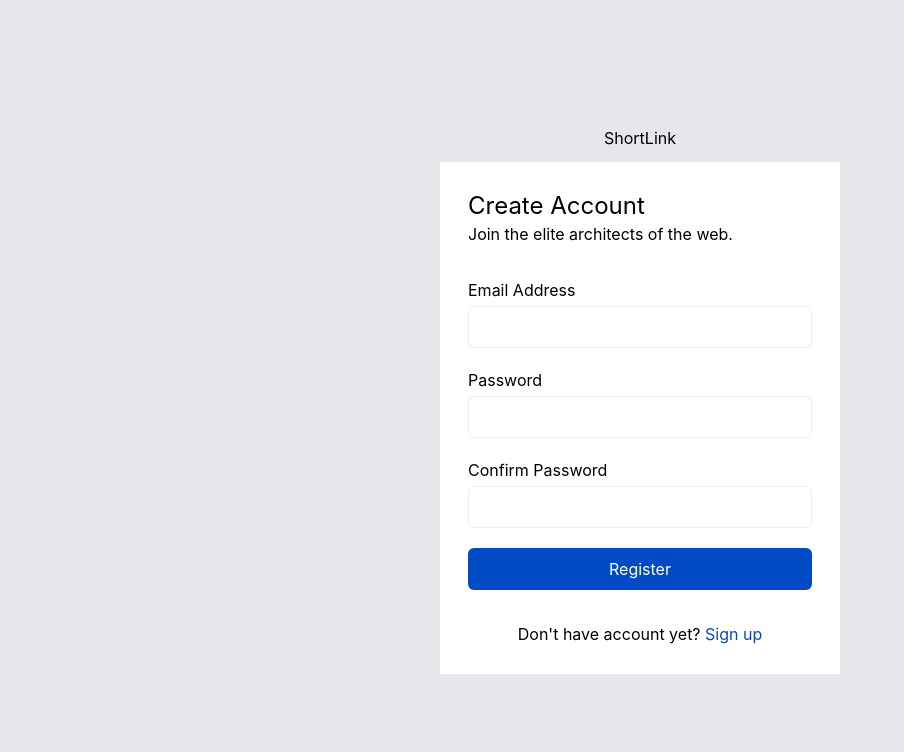
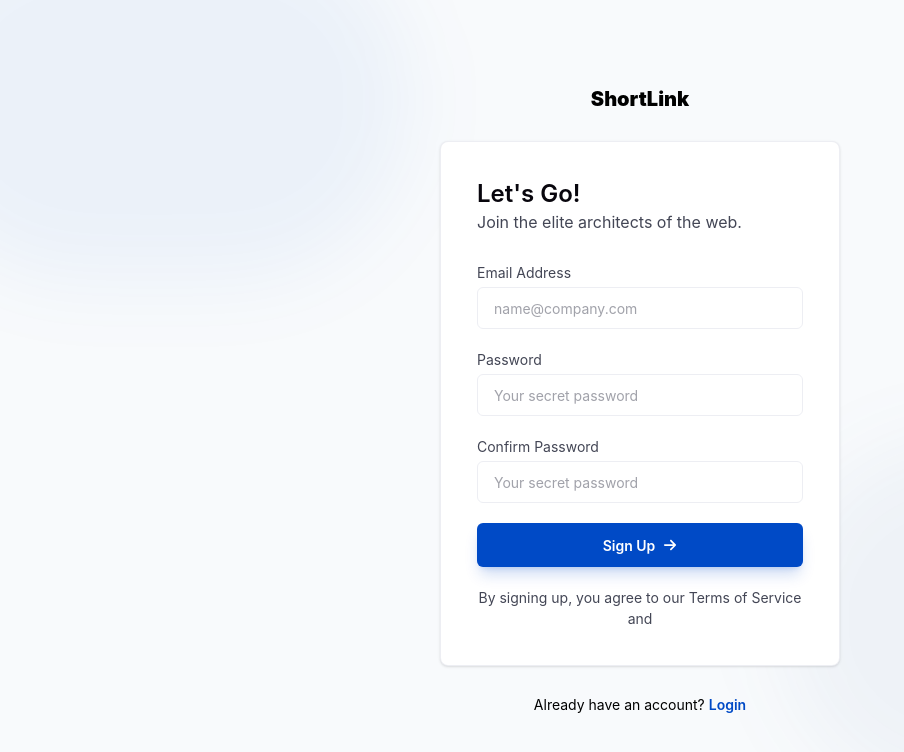
Before and after one commit to bildanjhry/koda-b8-phase3-frontend, a React (Vite) app: page /register in a window 1280 px wide. Shown: the top 752 px of the page, without its empty margins (0-904 px from the left). Built offline with nearby package versions, Linux system fonts and the light colour scheme.

Commit message:
feat: do some refinement at auth pages and  login-logout

```diff
--- a/src/components/ui/Navbar.jsx
+++ b/src/components/ui/Navbar.jsx
@@ -107,13 +107,13 @@
                         <IoPerson className="text-(--mute)"/>
                     </div>
                 </Link>
-                <Link
+                {/* <Link
                 to={"/register"}
                 className="bg-(--primary) cent-content rounded-lg shadow-button cursor-pointer
                 font-semibold text-white h-9 w-21.75"
                 type="button">
                     Log Out
-                </Link>
+                </Link> */}
             </section>
             }
         </div>
--- a/src/pages/auth/Login.jsx
+++ b/src/pages/auth/Login.jsx
@@ -32,9 +32,19 @@
 	}
 
     return (
-        <div className="cent-content w-full h-screen gap-7 flex-col bg-slate-50">
+        <div className="cent-content w-full h-screen overflow-hidden gap-7 flex-col bg-slate-50 relative">
+            <div className="w-lg h-90.25 absolute -left-25 -top-20
+            rounded-full bg-[#004AC60D] blur-2xl z-5">
+
+            </div>
+
+            <div className="w-lg h-90.25 absolute -right-3 bottom-0
+            rounded-full bg-[#495C950D] blur-2xl">
+
+            </div>
+
             <p className="text-xl font-[1000]">ShortLink</p>
-            <div className="flex flex-col w-100 rounded-lg border border-(--border) shadow-sm bg-white p-8">
+            <div className="flex flex-col w-100 rounded-lg z-10 border border-(--border) shadow-sm bg-white p-9">
                 <form
 					onSubmit={handleSubmit}
 				    action=""
@@ -48,6 +58,7 @@
                         <div className="flex flex-col text-left gap-1">
                             <label htmlFor="email">Email Address</label>
                             <input
+                                required
                                 placeholder="name@company.com"
                                 className="h-10.5 text-[14px] outline-none pl-4 rounded-md border border-(--border)"
                                 type="text" name="email" id="email" />
@@ -58,6 +69,8 @@
                                 <p className="text-(--primary) text-[13px]">Forgot Password?</p>
                             </div>
                             <input
+                                required
+                                placeholder="Your secret password"
                                 className="h-10.5 outline-none pl-4 rounded-md border border-(--border)"
                                 type="password" name="password" id="password" />
                         </div>
@@ -75,7 +88,7 @@
                             <span className="h-px w-20 bg-(--border)"></span>
                         </div>
 
-                        <div className="w-full h-12 mb-4 border-2 border-(--border) rounded-lg content-center">
+                        <div className="w-full font-semibold h-12 mb-4 border-2 border-(--border) rounded-lg content-center">
                             Sign in with Google
                         </div>
 
@@ -83,8 +96,8 @@
                 </form>
             </div>
             <footer>
-                <p>Don't have account yet? <span className="text-(--primary)">
-                    <Link to={"/register"}>Sign up</Link></span></p>
+                <p className="text-[14px]">Don't have account yet? <span className="text-(--primary)">
+                    <Link className="font-semibold" to={"/register"}>Sign up</Link></span></p>
             </footer>
         </div>
     )
--- a/src/pages/auth/Register.jsx
+++ b/src/pages/auth/Register.jsx
@@ -1,5 +1,7 @@
 import { Link } from "react-router"
 import { useNavigate } from "react-router"
+import { HiArrowRight } from "react-icons/hi2";
+import { FaArrowRight } from "react-icons/fa6";
 
 export default function Register() {
 		const navigate = useNavigate()
@@ -30,46 +32,74 @@
 			}
 		}
     return (
-        <div className="cent-content w-full h-screen gap-3 flex-col bg-gray-200">
-            <h3>ShortLink</h3>
-            <div className="flex flex-col w-[400px] bg-white p-7">
+        <div className="cent-content w-full h-screen overflow-hidden gap-7 flex-col bg-slate-50 relative">
+            <div className="w-lg h-90.25 absolute -left-25 -top-20
+            rounded-full bg-[#004AC60D] blur-2xl z-5">
+
+            </div>
+
+            <div className="w-lg h-90.25 absolute -right-3 bottom-0
+            rounded-full bg-[#495C950D] blur-2xl">
+
+            </div>
+
+            <p className="text-xl font-[1000]">ShortLink</p>
+            <div className="flex flex-col w-100 rounded-lg z-10 border border-(--border) shadow-sm bg-white p-9">
                 <form
-								onSubmit={handleSubmit}
-								action="" className="flex flex-col gap-8 w-full">
+                    onSubmit={handleSubmit}
+                    action=""
+                    className="flex flex-col text-(--text) gap-5 w-full">
                     <header className="text-left">
-                        <p className="text-2xl">Create Account</p>
+                        <p className="text-2xl font-semibold text-(--text-h)">Let's Go!</p>
                         <p>Join the elite architects of the web.</p>
                     </header>
-                    <main className="flex flex-col gap-5">
+
+                    <main className="flex mt-2 flex-col gap-5 text-[14px]">
                         <div className="flex flex-col text-left gap-1">
                             <label htmlFor="email">Email Address</label>
                             <input
-                                className="h-10.5 outline-none pl-4 rounded-md border border-(--border)"
+                                required
+                                placeholder="name@company.com"
+                                className="h-10.5 text-[14px] outline-none pl-4 rounded-md border border-(--border)"
                                 type="text" name="email" id="email" />
                         </div>
                         <div className="flex flex-col text-left gap-1">
-                            <label htmlFor="password">Password</label>
+                            <div className="flex items-center justify-between">
+                                <label htmlFor="password">Password</label>
+                            </div>
                             <input
+                                required
+                                placeholder="Your secret password"
                                 className="h-10.5 outline-none pl-4 rounded-md border border-(--border)"
                                 type="password" name="password" id="password" />
                         </div>
-												<div className="flex flex-col text-left gap-1">
-                            <label htmlFor="confirm-pass">Confirm Password</label>
+                        <div className="flex flex-col text-left gap-1">
+                            <div className="flex items-center justify-between">
+                                <label htmlFor="password">Confirm Password</label>
+                            </div>
                             <input
+                                required
+                                placeholder="Your secret password"
                                 className="h-10.5 outline-none pl-4 rounded-md border border-(--border)"
-                                type="password" name="confirm-pass" id="confirm-pass" />
+                                type="password" name="password" id="password" />
                         </div>
                         <button
                             type="submit"
-                            className="w-full cursor-pointer h-10.5 rounded-md bg-(--primary) text-white">
-                            Register
+                            className="w-full cursor-pointer
+                            shadow-button cent-content font-semibold gap-2 h-11 rounded-md bg-(--primary) text-white">
+                            <p>Sign Up</p>
+                            <FaArrowRight/>
                         </button>
+
+                        <p>By signing up, you agree to our Terms of Service and </p>
+
                     </main>
-                    <footer>
-                        <p>Don't have account yet? <span className="text-(--primary)"><Link>Sign up</Link></span></p>
-                    </footer>
                 </form>
             </div>
+            <footer>
+                <p className="text-[14px]">Already have an account? <span className="text-(--primary)">
+                    <Link className="font-semibold" to={"/login"}>Login</Link></span></p>
+            </footer>
         </div>
     )
 }
```
